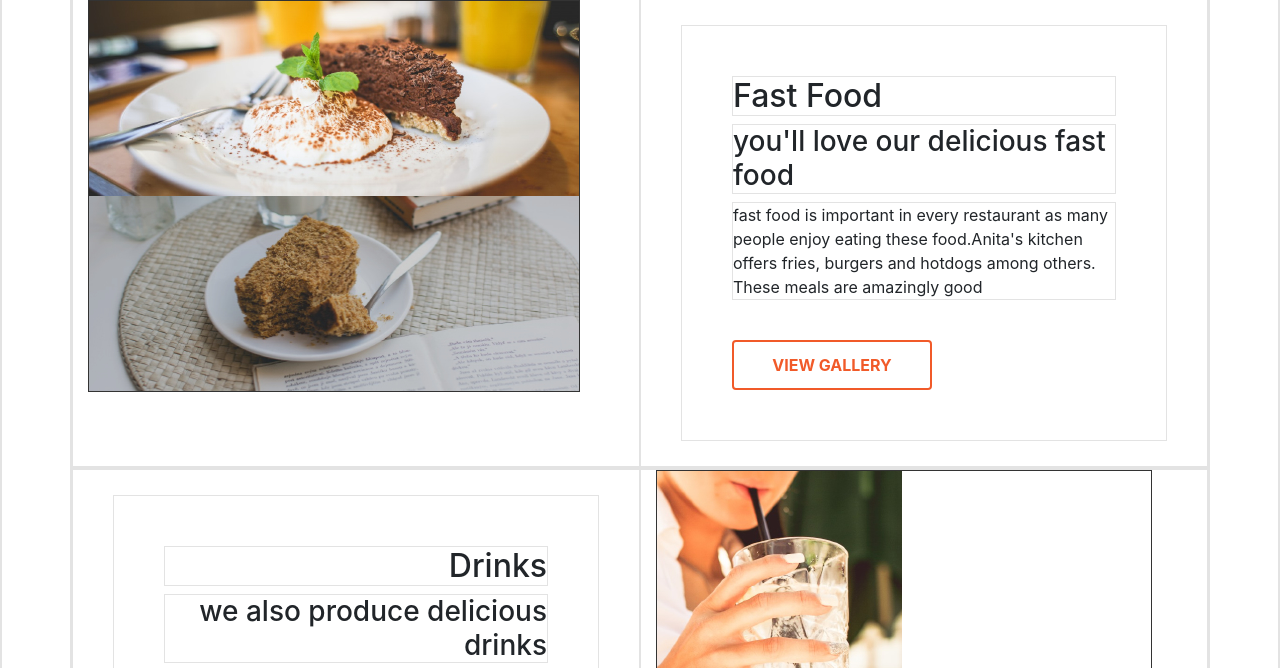
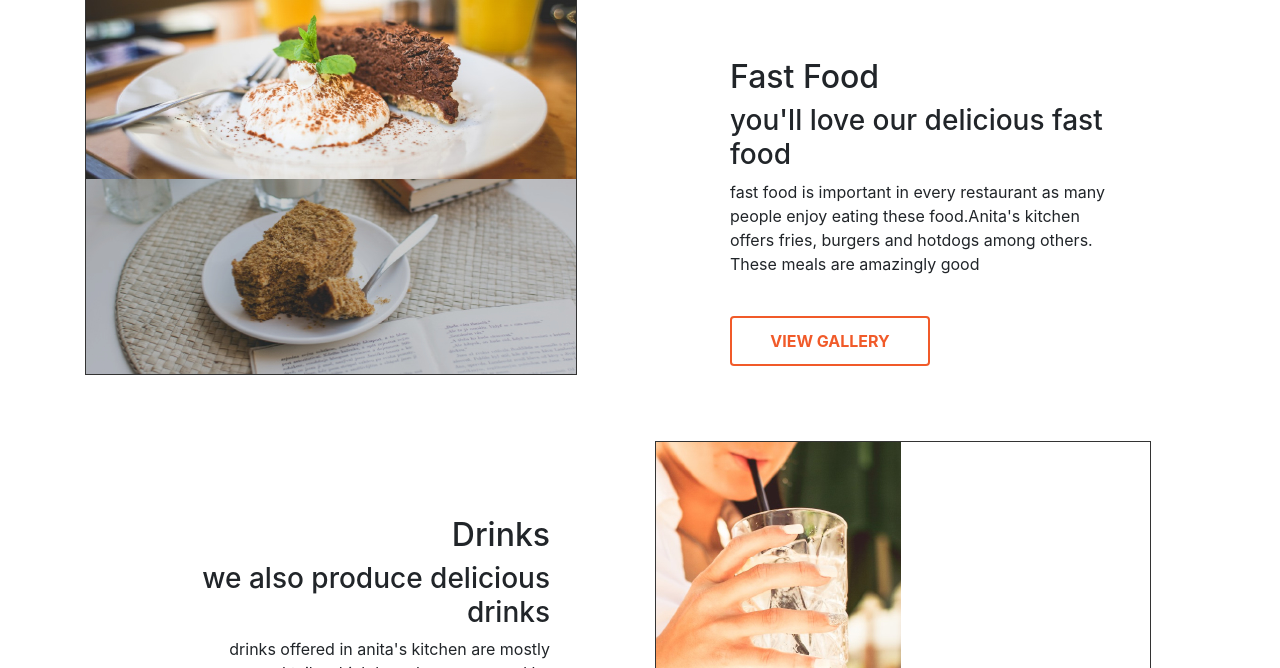
Before and after one commit to kanyiangela/anitaskitchen, a plain HTML site: page index.html in a window 1280 px wide. Shown: the part 653-1321 px from the top of the page. Drawn offline with nearby package versions, Linux system fonts and the light colour scheme.

Commit message:
changes to anitasKitchen

```diff
--- a/css/styles.css
+++ b/css/styles.css
@@ -1,7 +1,3 @@
-* {
-  border: 1px solid #e3e3e3
-}
-
 .container-fluid {
   width: 100vw
 }
```
